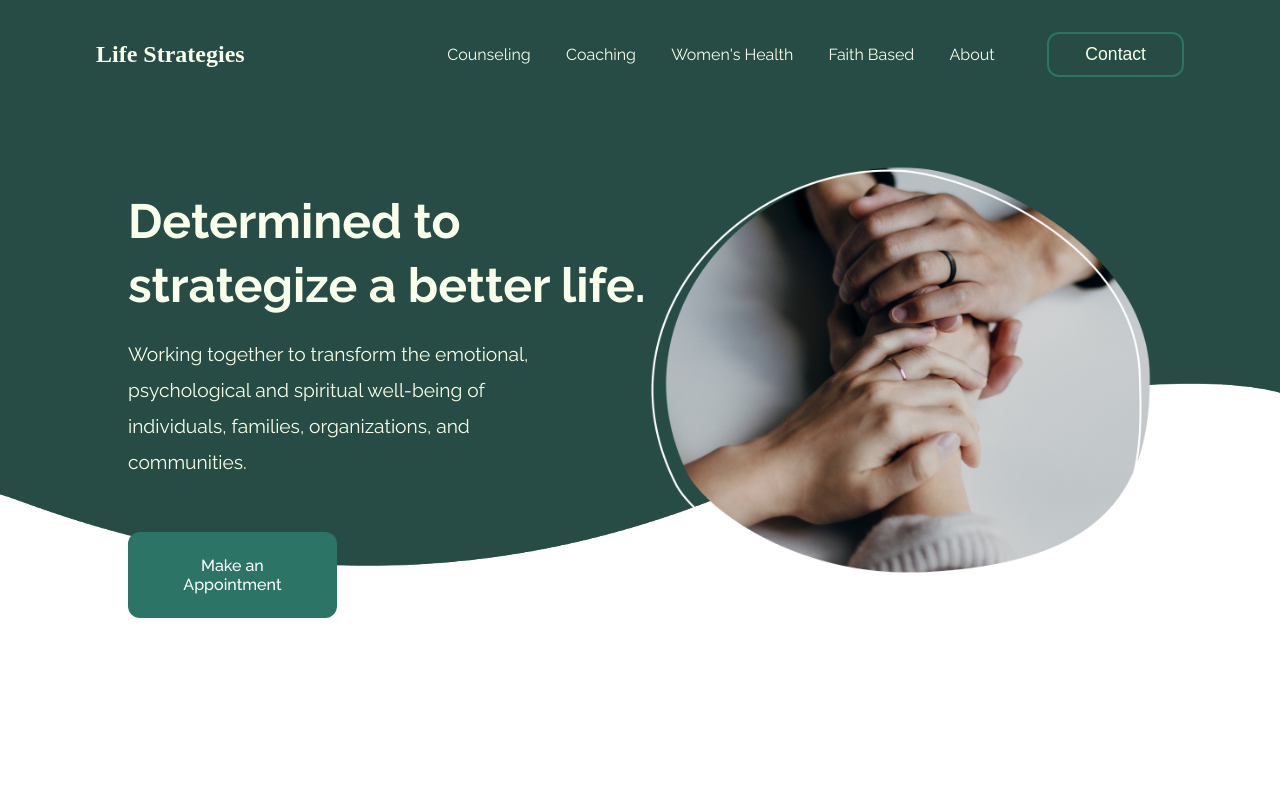
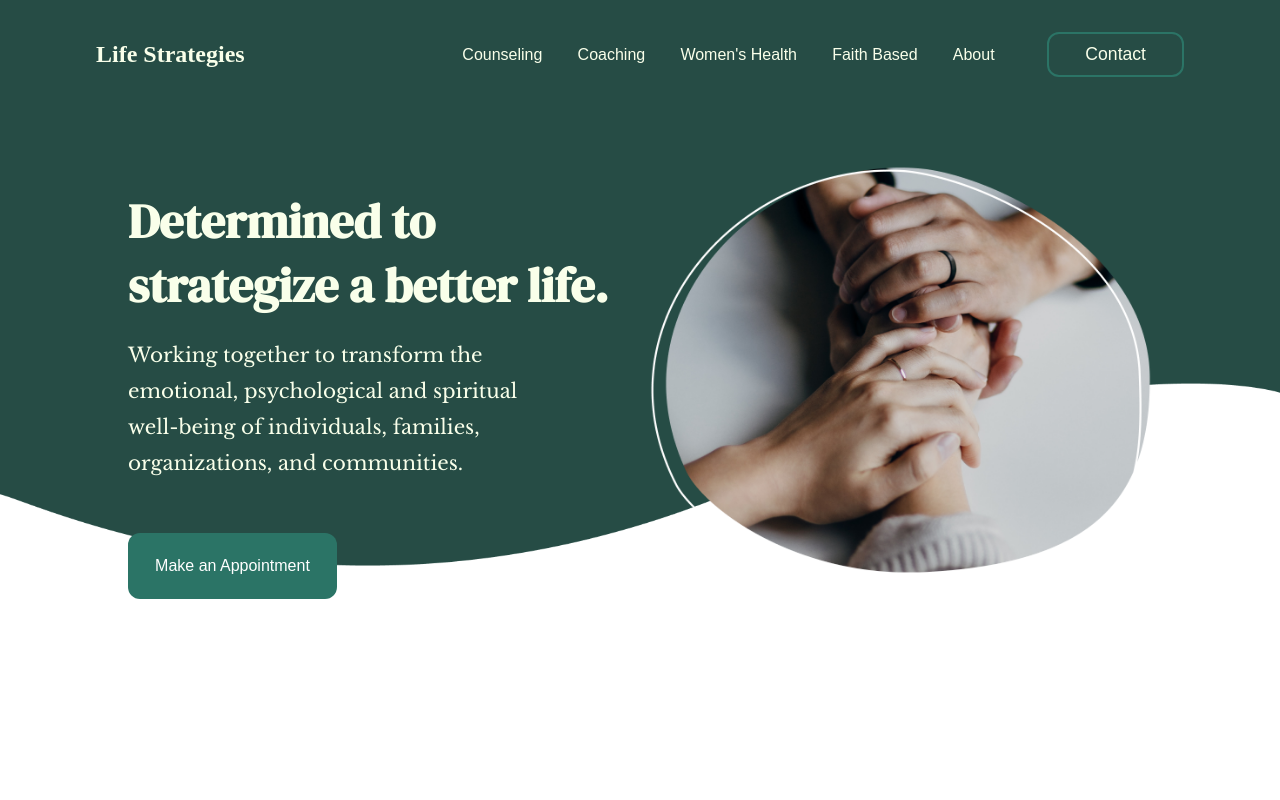
Before and after one commit to IArodriguez99/Life-Strategies, a React (Create React App) app: page / in a window 1280 px wide. Shown: the top 800 px of the page. Built offline with nearby package versions, Linux system fonts and the light colour scheme.

Commit message:
font imports

```diff
--- a/public/index.html
+++ b/public/index.html
@@ -4,7 +4,7 @@
     <meta charset="utf-8" />
     <link rel="preconnect" href="https://fonts.googleapis.com">
     <link rel="preconnect" href="https://fonts.gstatic.com" crossorigin>
-    <link href="https://fonts.googleapis.com/css2?family=Raleway:wght@400;500;700&display=swap" rel="stylesheet">
+    <link href="https://fonts.googleapis.com/css2?family=DM+Serif+Display&display=swap" rel="stylesheet">
     <meta name="viewport" content="width=device-width, initial-scale=1" />
     <meta name="theme-color" content="#000000" />
     <meta
--- a/src/App.css
+++ b/src/App.css
@@ -1,15 +1,28 @@
-html, body{
-    margin: 0;
+*,
+*::before,
+*::after {
+  box-sizing: border-box;
+}
+
+@font-face {
+    font-family: "LibreBaskerville";
+    src: local("LibreBaskerville"),
+      url("./fonts/LibreBaskerville-Regular.ttf") format("truetype");
+    font-weight: normal;
+  }
+
+body{
     background-image: url(Hero.png);
     background-repeat: no-repeat;
     background-size: 100% 25%;
     background-position: 0rem 0vh;
+    margin: 0;
 }
 
 h1{
     font-size: 3rem;
     line-height: 4rem;
-    font-family: 'Raleway', sans-serif;
+    font-family: 'DM Serif Display', serif;
     color: #F9FFEA;
 }
 
@@ -30,8 +43,8 @@ h4{
 }
 
 p{
-    font-size: 1.2rem;
+    font-size: 1.25rem;
     line-height: 2.25rem;
-    font-family: 'Raleway', sans-serif;
+    font-family: LibreBaskerville;
     color: #F9FFEA;
 }
--- a/src/index.js
+++ b/src/index.js
@@ -1,7 +1,7 @@
 import React from 'react';
 import ReactDOM from 'react-dom';
 import App from './App';
-
+import './fonts/LibreBaskerville-Regular.ttf';
 
 ReactDOM.render(
   <React.StrictMode>
```
Also changed, not shown: src/fonts/LibreBaskerville-Regular.ttf (added).
